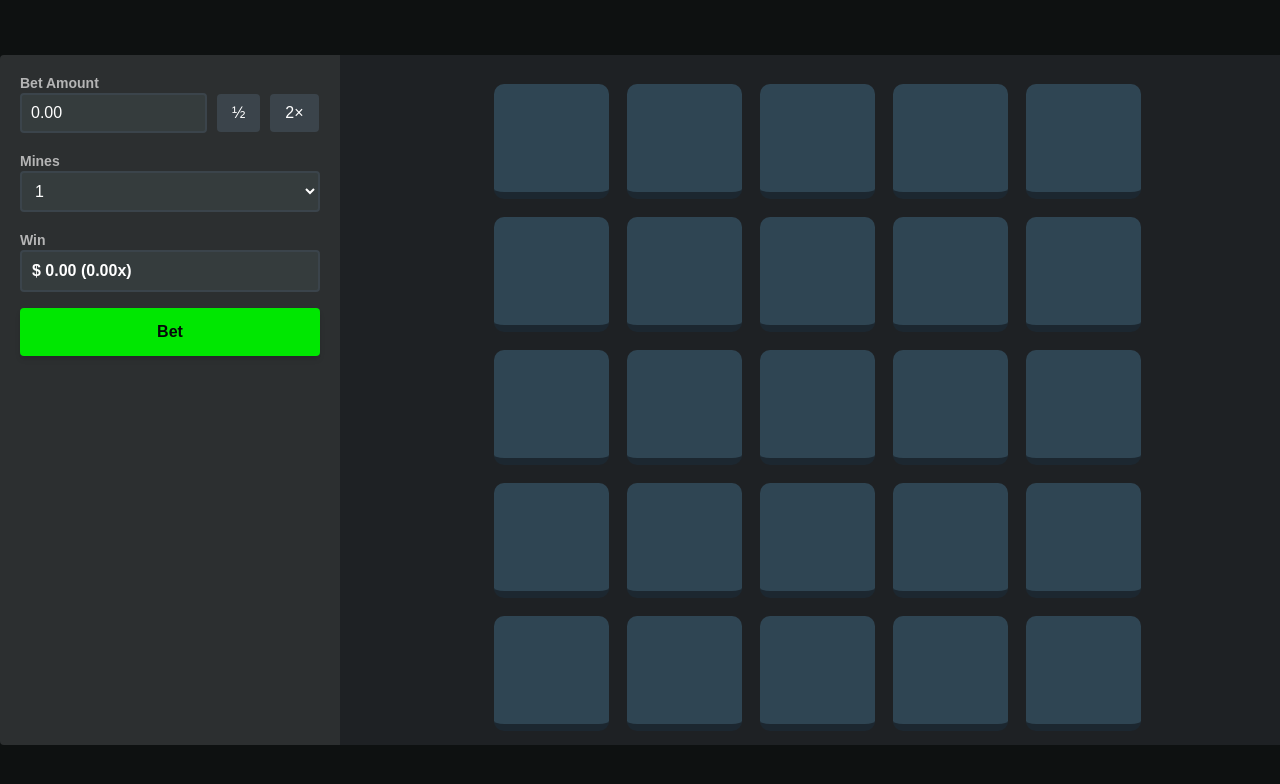
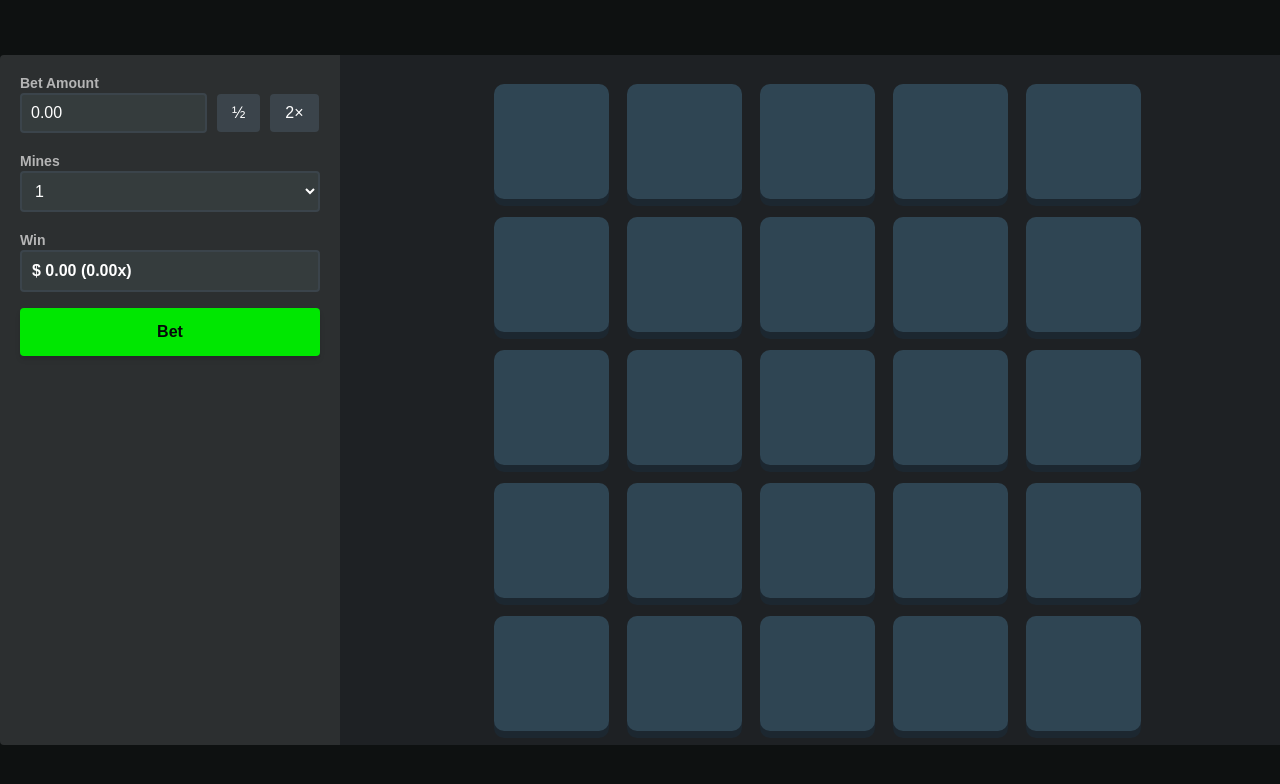
Before and after one commit to staten-island-tech/create-task-EmersonYang3, a website built with Vite: page APP/index.html in a window 1280 px wide. Built offline with nearby package versions, Linux system fonts and the light colour scheme.

Commit message:
Fix Shadow and No 25 mine (IDK why I had that)

```diff
--- a/APP/index.html
+++ b/APP/index.html
@@ -50,7 +50,6 @@
           <option value="22">22</option>
           <option value="23">23</option>
           <option value="24">24</option>
-          <option value="25">25</option>
         </select>
         <label for="total-payout">Win</label>
         <p id="total-payout">$ 0.00 (0.00x)</p>
--- a/APP/src/styles/game-container.css
+++ b/APP/src/styles/game-container.css
@@ -22,7 +22,7 @@
     width: 115px;
     height: 115px;
     transition: background-color 0.15s cubic-bezier(0.4, 0, 0.2, 1), transform 0.1s cubic-bezier(0.4, 0, 0.2, 1), box-shadow 0.1s cubic-bezier(0.4, 0, 0.2, 1);
-    border-bottom: 7px solid rgb(28, 39, 48);
+    box-shadow: 0 7px 0 rgb(28, 39, 48);
 }
 
 .mine:hover {
```
